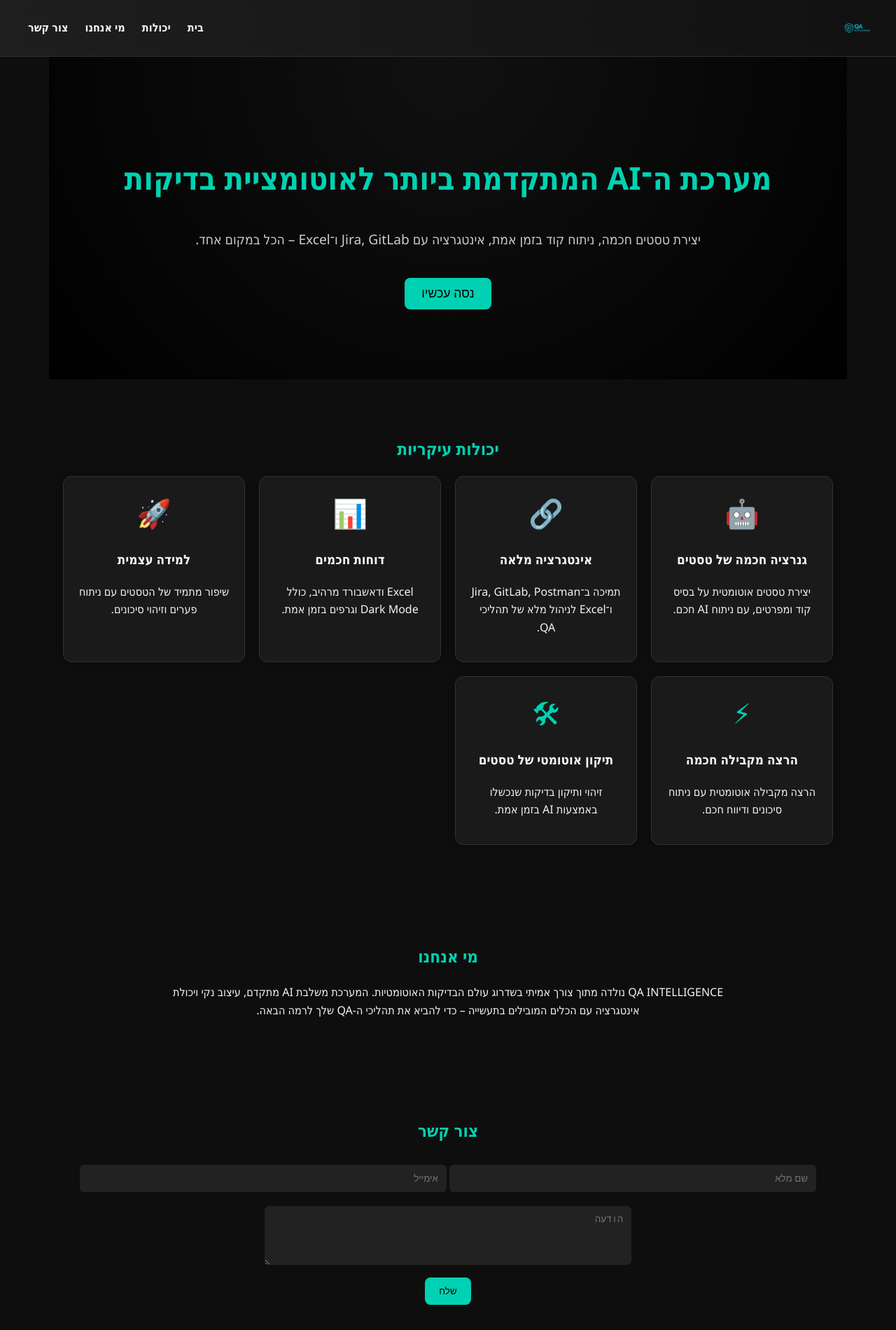
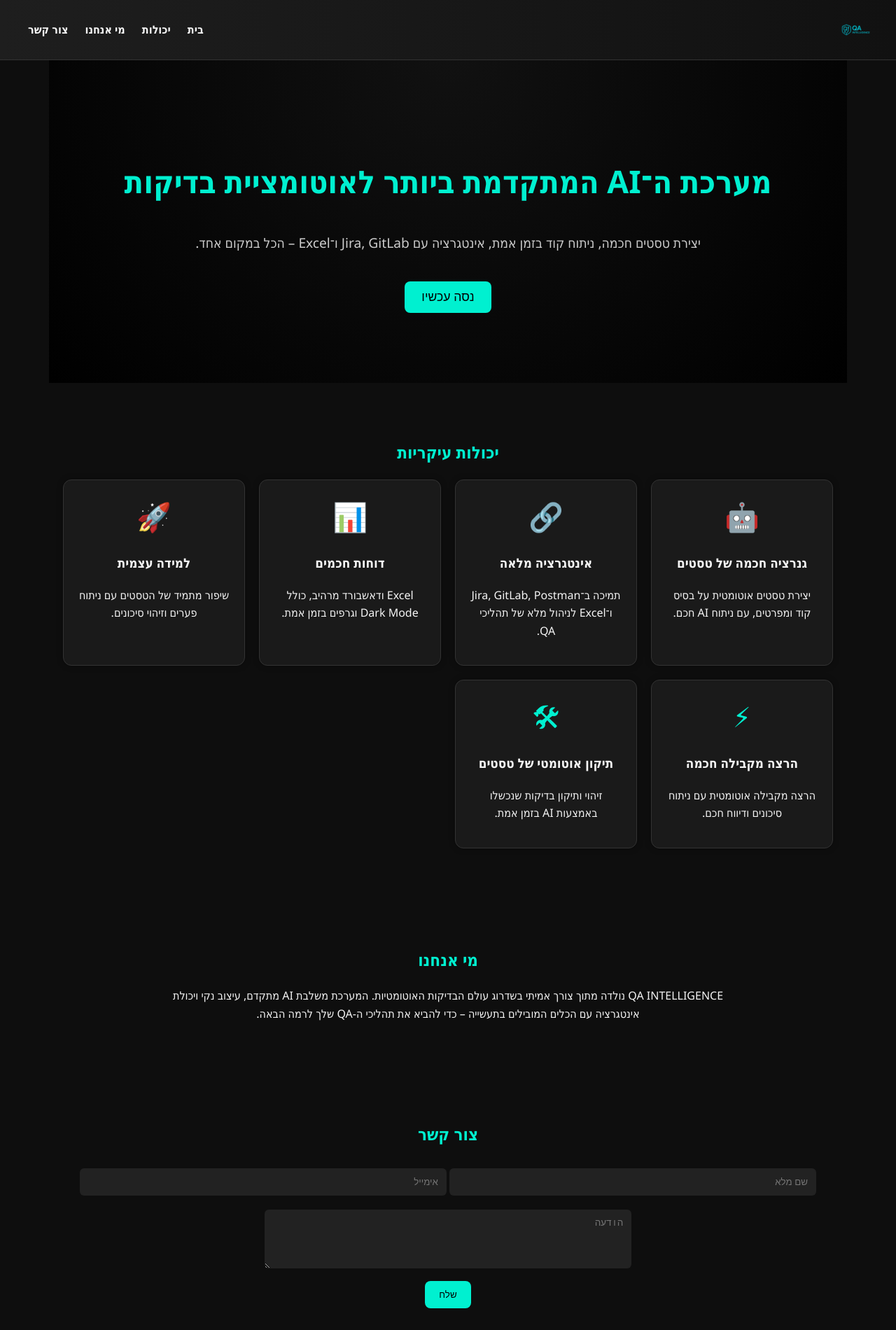
Before and after one commit to GalSened/qa-intelligence-site, a plain HTML site: page index.html in a window 1280 px wide. Shown: the top 1900 px of the page at 70% size. Drawn offline with Linux system fonts and the light colour scheme.

Commit message:
Update index.html

```diff
--- a/index.html
+++ b/index.html
@@ -5,6 +5,9 @@
     <meta name="viewport" content="width=device-width, initial-scale=1.0">
     <title>QA INTELLIGENCE</title>
     <style>
+        :root {
+            --brand-color: #00f0d0; /* צבע מדויק של הלוגו */
+        }
         body {
             margin: 0;
             font-family: 'Segoe UI', Tahoma, Geneva, Verdana, sans-serif;
@@ -24,7 +27,7 @@
             border-bottom: 1px solid #333;
         }
         header img {
-            height: 50px;
+            height: 55px;
         }
         nav a {
             color: #f5f5f5;
@@ -34,7 +37,7 @@
             transition: color 0.3s ease;
         }
         nav a:hover {
-            color: #00d1b2;
+            color: var(--brand-color);
         }
         section {
             padding: 60px 20px;
@@ -49,14 +52,14 @@
         }
         .hero h2 {
             font-size: 2.8rem;
-            color: #00d1b2;
+            color: var(--brand-color);
         }
         .hero p {
             font-size: 1.2rem;
             color: #ccc;
         }
         .cta-btn {
-            background-color: #00d1b2;
+            background-color: var(--brand-color);
             color: #000;
             padding: 12px 24px;
             border: none;
@@ -67,7 +70,7 @@
             transition: background 0.3s ease, transform 0.2s ease;
         }
         .cta-btn:hover {
-            background-color: #00bfa5;
+            background-color: #00dcbf;
             transform: scale(1.05);
         }
         .features {
@@ -86,12 +89,16 @@
         }
         .feature-card:hover {
             transform: translateY(-5px);
-            box-shadow: 0 0 20px rgba(0,209,178,0.5);
+            box-shadow: 0 0 20px rgba(0,240,208,0.5);
         }
         .feature-icon {
             font-size: 40px;
-            color: #00d1b2;
+            color: var(--brand-color);
             margin-bottom: 10px;
+        }
+        h2 {
+            color: var(--brand-color);
+            text-align: center;
         }
         .contact {
             text-align: center;
@@ -107,7 +114,7 @@
             color: #f5f5f5;
         }
         .contact button {
-            background: #00d1b2;
+            background: var(--brand-color);
             color: #000;
             padding: 12px 20px;
             border: none;
@@ -146,7 +153,7 @@
 </section>
 
 <section id="features">
-    <h2 style="color:#00d1b2;text-align:center;">יכולות עיקריות</h2>
+    <h2>יכולות עיקריות</h2>
     <div class="features">
         <div class="feature-card">
             <div class="feature-icon">🤖</div>
@@ -182,7 +189,7 @@
 </section>
 
 <section id="about">
-    <h2 style="color:#00d1b2;text-align:center;">מי אנחנו</h2>
+    <h2>מי אנחנו</h2>
     <p style="max-width:800px;margin:auto;text-align:center;">
         QA INTELLIGENCE נולדה מתוך צורך אמיתי בשדרוג עולם הבדיקות האוטומטיות.
         המערכת משלבת AI מתקדם, עיצוב נקי ויכולת אינטגרציה עם הכלים המובילים בתעשייה – כדי להביא את תהליכי ה-QA שלך לרמה הבאה.
@@ -190,7 +197,7 @@
 </section>
 
 <section id="contact" class="contact">
-    <h2 style="color:#00d1b2;">צור קשר</h2>
+    <h2>צור קשר</h2>
     <input type="text" placeholder="שם מלא">
     <input type="email" placeholder="אימייל">
     <textarea rows="4" placeholder="הודעה"></textarea><br>
```
